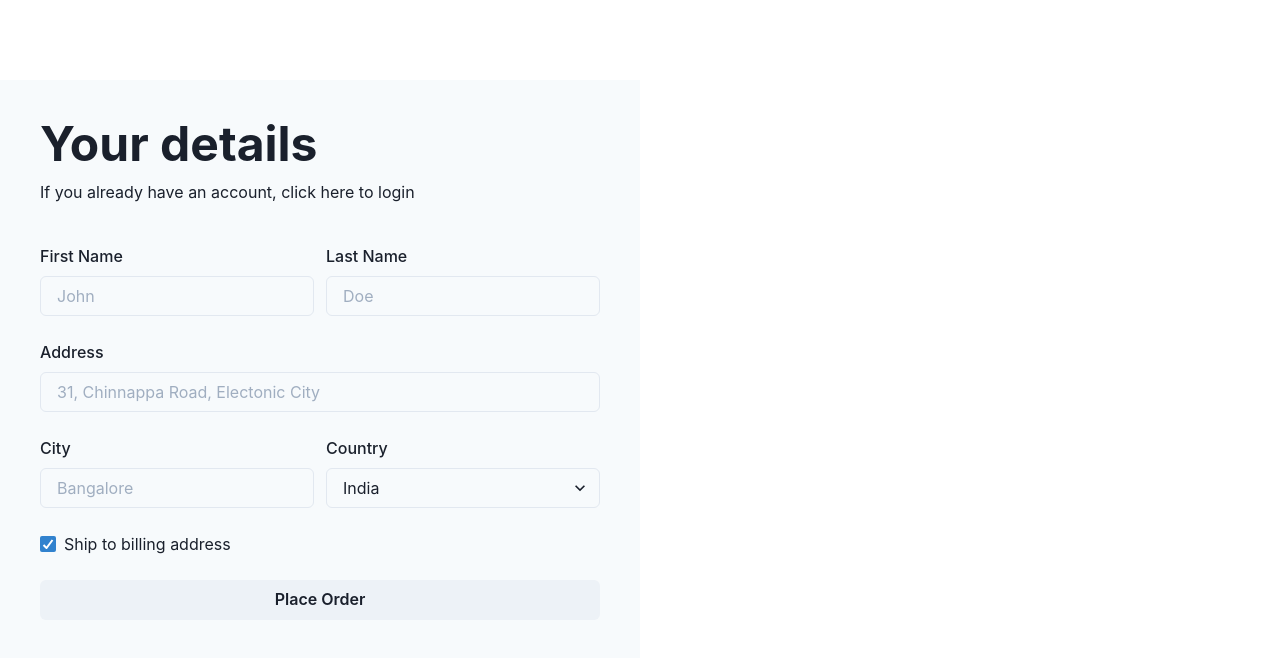
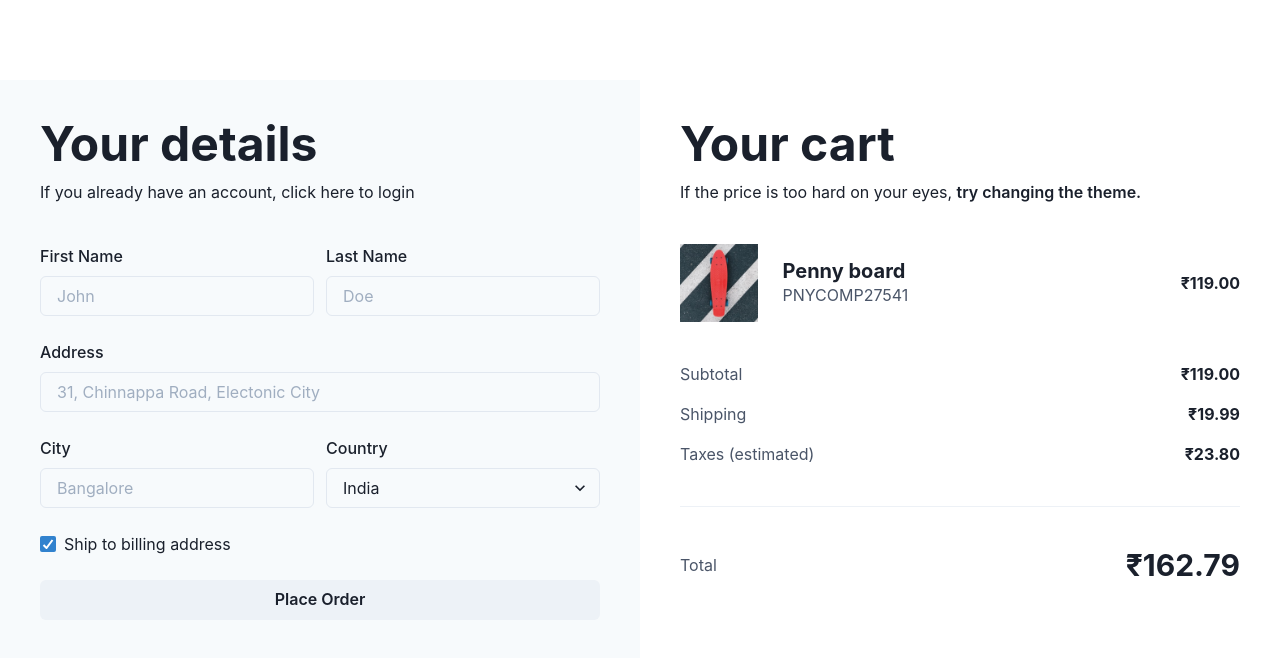
Before and after one commit to codecrook/next-chakra, a Next.js app: page / in a window 1280 px wide. Shown: the top 658 px of the page. Built offline with nearby package versions, Linux system fonts and the light colour scheme.

Commit message:
ADD: cart details in Cart

```diff
--- a/src/sections/cart.tsx
+++ b/src/sections/cart.tsx
@@ -1,9 +1,66 @@
-import { VStack } from '@chakra-ui/react';
+import {
+    VStack,
+    HStack,
+    Heading,
+    Text,
+    Button,
+    AspectRatio,
+    Image,
+    Stack,
+    Divider
+} from '@chakra-ui/react';
 
 const Cart = () => {
     return (
         <VStack w="full" h="full" p={10} spacing={10} alignItems="flex-start">
-
+            <VStack alignItems="flex-start" spacing={3}>
+                <Heading size="2xl">Your cart</Heading>
+                <Text>
+                    If the price is too hard on your eyes,{' '}
+                    <Button variant="link" colorScheme="black">
+                        try changing the theme.
+                    </Button>
+                </Text>
+            </VStack>
+            <HStack spacing={6} alignItems="center" w="full">
+                <AspectRatio ratio={1} w={24}>
+                    <Image src="/images/skateboard.jpg" alt="Skateboard" />
+                </AspectRatio>
+                <Stack
+                    spacing={0}
+                    w="full"
+                    direction="row"
+                    justifyContent="space-between"
+                    alignItems="center"
+                >
+                    <VStack w="full" spacing={0} alignItems="flex-start">
+                        <Heading size="md">Penny board</Heading>
+                        <Text color="gray.600">PNYCOMP27541</Text>
+                    </VStack>
+                    <Heading size="sm" textAlign="end">
+                        ₹119.00
+                    </Heading>
+                </Stack>
+            </HStack>
+            <VStack spacing={4} alignItems="stretch" w="full">
+                <HStack justifyContent="space-between">
+                    <Text color="gray.600">Subtotal</Text>
+                    <Heading size="sm">₹119.00</Heading>
+                </HStack>
+                <HStack justifyContent="space-between">
+                    <Text color="gray.600">Shipping</Text>
+                    <Heading size="sm">₹19.99</Heading>
+                </HStack>
+                <HStack justifyContent="space-between">
+                    <Text color="gray.600">Taxes (estimated)</Text>
+                    <Heading size="sm">₹23.80</Heading>
+                </HStack>
+            </VStack>
+            <Divider />
+            <HStack justifyContent="space-between" w="full">
+                <Text color="gray.600">Total</Text>
+                <Heading size="lg">₹162.79</Heading>
+            </HStack>
         </VStack>
     );
 }
```
Also changed, not shown: public/images/skateboard.jpg (added).
